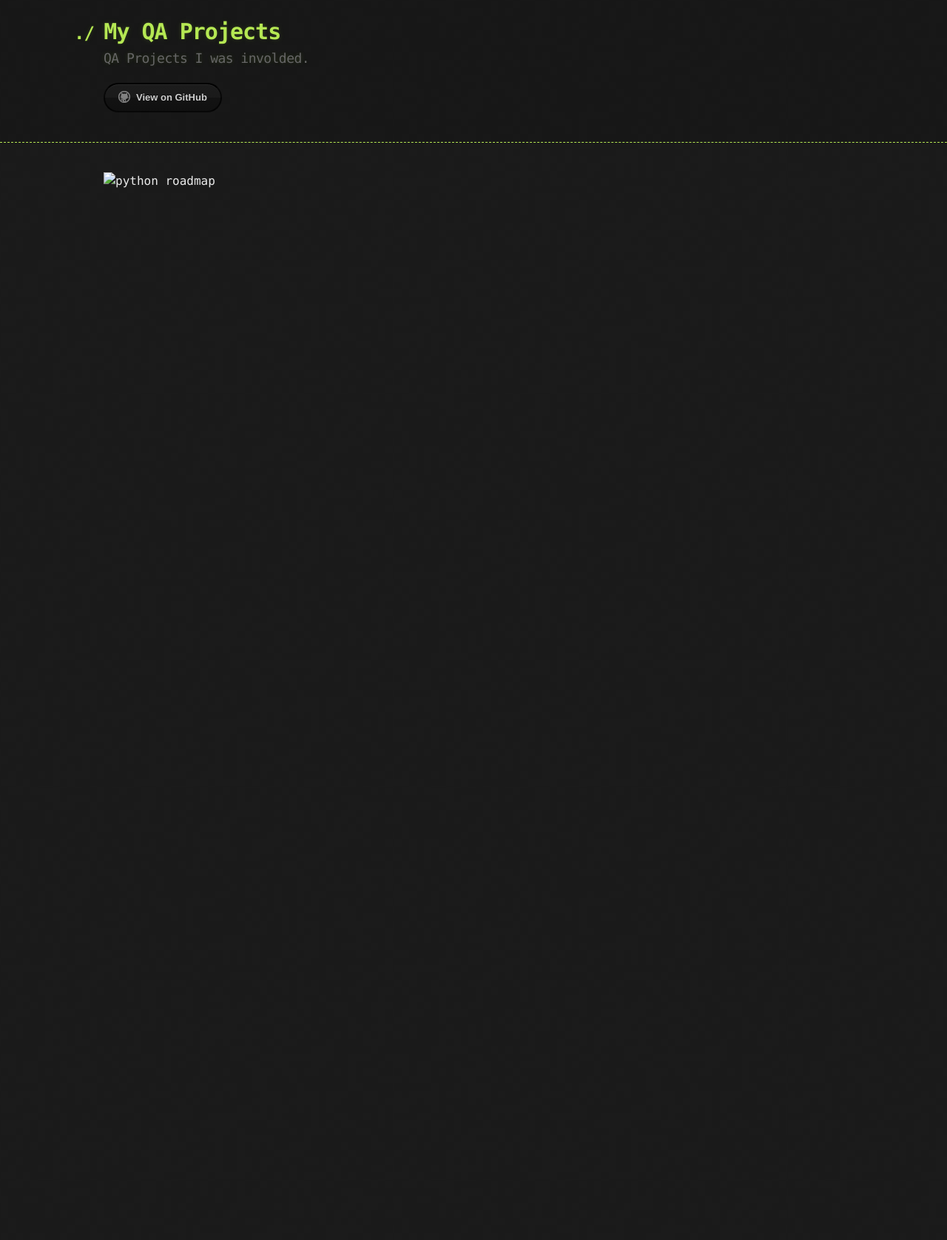
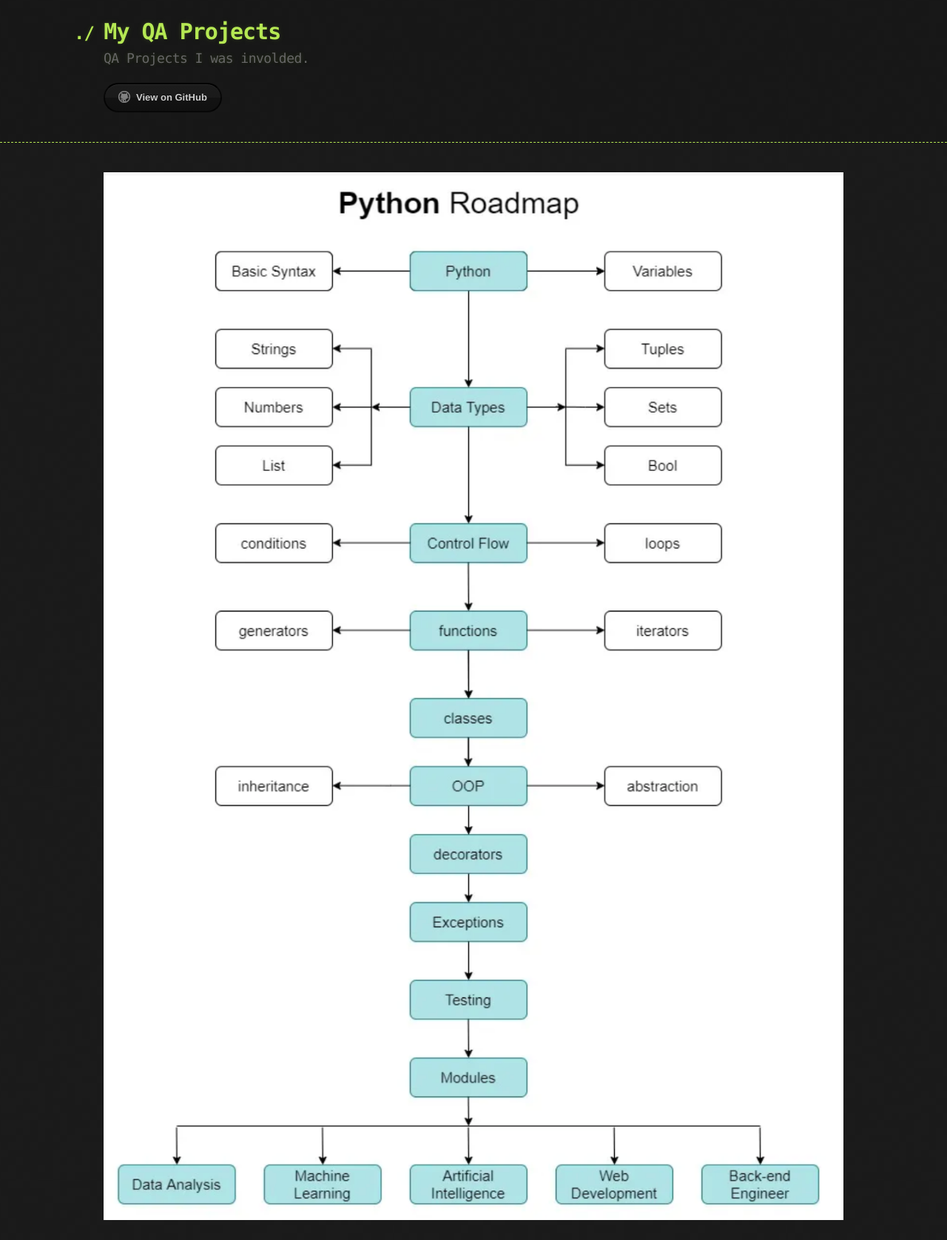
Before and after one commit to sciustechnologia/sciustechnologia.github.io, a Jekyll site: the page built from python/00.md, in a window 1280 px wide. Shown: the whole page at 74% size. Built offline with Jekyll 4.4.1, drawn with Linux system fonts in a browser that asks for light colours; before the commit the page ends 900 px from its top, so only the background shows below that.

Commit message:
Update 00.md

```diff
--- a/python/00.md
+++ b/python/00.md
@@ -3,4 +3,4 @@ title: Python -
 layout: default
 ---
 
-![python roadmap](./assets/roadmap.png "python_roadmap")
+![python roadmap](roadmap.png "python_roadmap")
```
